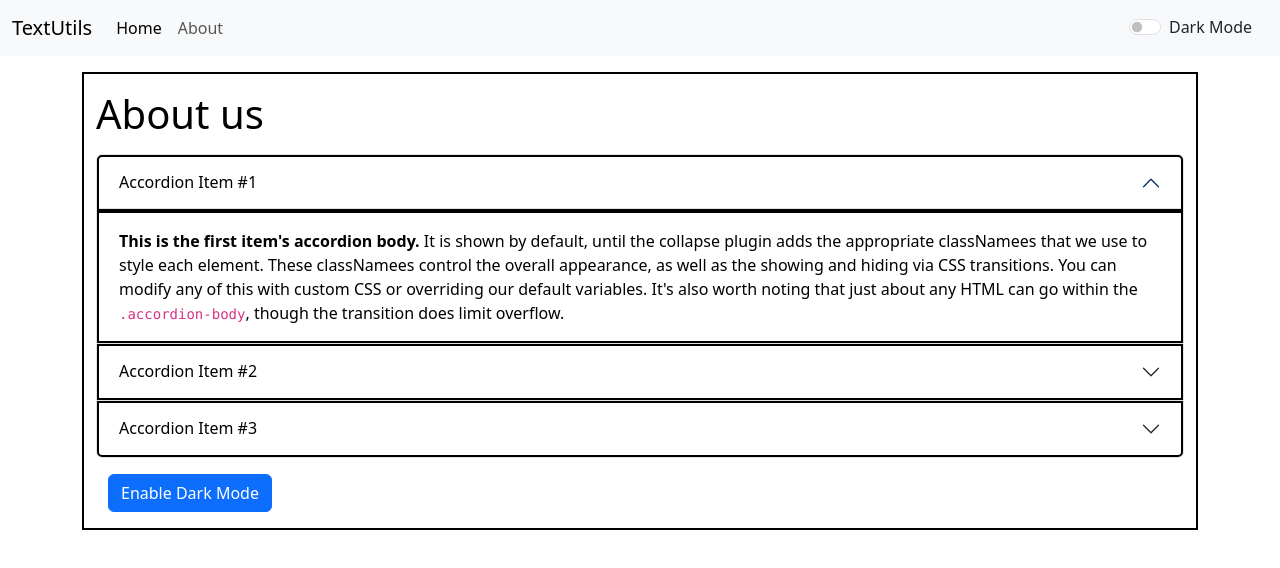
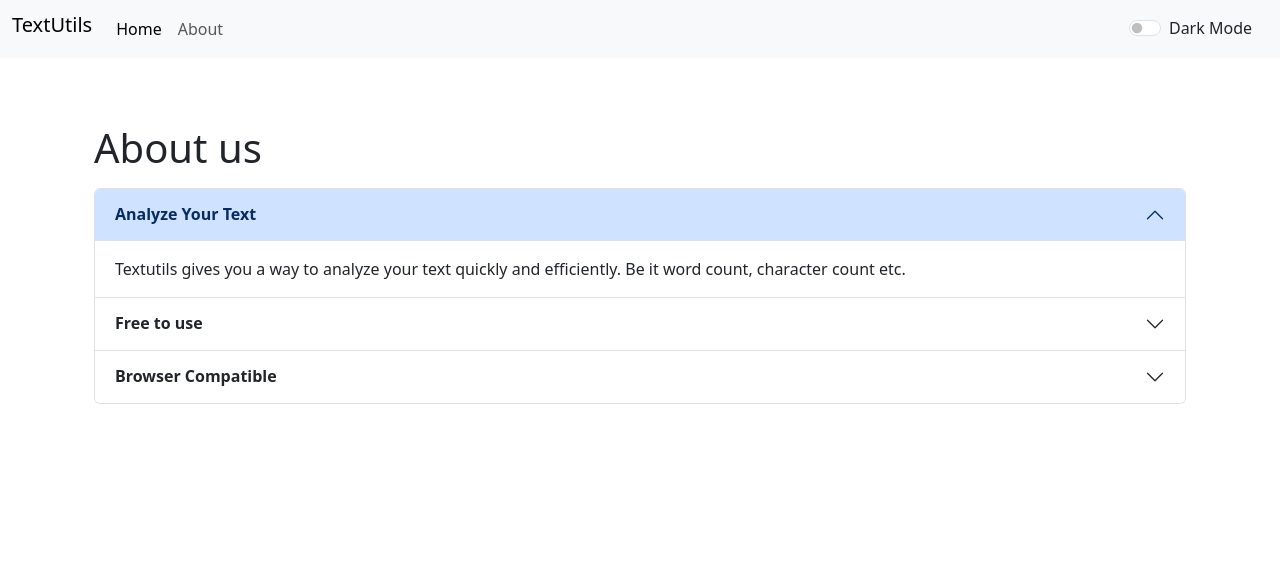
Before and after one commit to Manish-Codes-00/TextUtils, a React (Vite) app: page /About in a window 1280 px wide. Shown: the top 568 px of the page. Built offline with nearby package versions, Linux system fonts and the light colour scheme.

Commit message:
Added About Section and Fixed errors

```diff
--- a/package.json
+++ b/package.json
@@ -1,4 +1,5 @@
 {
+
   "name": "react-first",
   "private": true,
   "version": "0.0.0",
--- a/src/App.jsx
+++ b/src/App.jsx
@@ -44,14 +44,12 @@
       <Alert alert={alert} />
       <div className="container">
       <Routes>
-            <Route exact path="/About" element={<About />}>
-            </Route>
-            <Route exact path="/Home" element={<TextForm heading="Enter text to analyze"  mode={mode} showAlert={showAlert} />}>
-            </Route>
-          </Routes>
+            <Route exact path="/" element={<TextForm heading="Enter text to analyze"  mode={mode} showAlert={showAlert} />} />
+            <Route exact path="/About" element={<About />} />
+      </Routes>
       </div>
       </Router>
     </>
-  );
+  )
 }
 export default App;
--- a/src/Components/About.jsx
+++ b/src/Components/About.jsx
@@ -1,74 +1,47 @@
 import React,{useState} from 'react'
 
 export default function About(){
-    const [myStyle,setStyle]=useState({
-        color:'black',
-        backgroundColor:'white',
-        border:'2px solid black'
-    })
-    const [btnText,setText]=useState("Enable Dark Mode");
-    const toggleStyle=()=>{
-        if (myStyle.color=='#17283a') {
-            setStyle({
-                color:'white',
-                backgroundColor:'#17283a',
-                border:'1px solid white',
-            })
-            setText("Enable Light Mode")
-        }
-        else{
-            setStyle({
-                color:'#17283a',
-                backgroundColor:'white',
-                // border:'2px solid black'
-            })
-            setText("Enable Dark Mode")
-        }
-    }
     return (
-        <div className='container my-3' style={myStyle}>
+        <div className='container my-3'>
             <h1 className='my-3'>About us</h1>
     <div className="accordion" id="accordionExample" >
   <div className="accordion-item">
     <h2 className="accordion-header" id="headingOne">
-      <button className="accordion-button" style={myStyle} type="button" data-bs-toggle="collapse" data-bs-target="#collapseOne" aria-expanded="true" aria-controls="collapseOne">
-        Accordion Item #1
+      <button className="accordion-button" type="button" data-bs-toggle="collapse" data-bs-target="#collapseOne" aria-expanded="true" aria-controls="collapseOne">
+        <strong> Analyze Your Text </strong>
       </button>
     </h2>
     <div id="collapseOne" className="accordion-collapse collapse show" aria-labelledby="headingOne" data-bs-parent="#accordionExample">
-      <div className="accordion-body" style={myStyle}>
-        <strong>This is the first item's accordion body.</strong> It is shown by default, until the collapse plugin adds the appropriate classNamees that we use to style each element. These classNamees control the overall appearance, as well as the showing and hiding via CSS transitions. You can modify any of this with custom CSS or overriding our default variables. It's also worth noting that just about any HTML can go within the <code>.accordion-body</code>, though the transition does limit overflow.
+      <div className="accordion-body" >
+      Textutils gives you a way to analyze your text quickly and efficiently. Be it word count, character count etc.
       </div>
     </div>
   </div>
   <div className="accordion-item">
     <h2 className="accordion-header" id="headingTwo">
-      <button className="accordion-button collapsed" style={myStyle} type="button" data-bs-toggle="collapse" data-bs-target="#collapseTwo" aria-expanded="false" aria-controls="collapseTwo">
-        Accordion Item #2
+      <button className="accordion-button collapsed" type="button" data-bs-toggle="collapse" data-bs-target="#collapseTwo" aria-expanded="false" aria-controls="collapseTwo">
+      <strong> Free to use </strong>
       </button>
     </h2>
-    <div id="collapseTwo" className="accordion-collapse collapse" style={myStyle} aria-labelledby="headingTwo" data-bs-parent="#accordionExample">
+    <div id="collapseTwo" className="accordion-collapse collapse" aria-labelledby="headingTwo" data-bs-parent="#accordionExample">
       <div className="accordion-body" >
-        <strong>This is the second item's accordion body.</strong> It is hidden by default, until the collapse plugin adds the appropriate classNamees that we use to style each element. These classNamees control the overall appearance, as well as the showing and hiding via CSS transitions. You can modify any of this with custom CSS or overriding our default variables. It's also worth noting that just about any HTML can go within the <code>.accordion-body</code>, though the transition does limit overflow.
+      TextUtils is a free character counter tool that provides instant character count & word count statistics for a given text. TextUtils reports the number of words and characters. Thus it is suitable for writing text with word/ character limit.
       </div>
     </div>
   </div>
   <div className="accordion-item">
     <h2 className="accordion-header" id="headingThree">
-      <button className="accordion-button collapsed" style={myStyle} type="button" data-bs-toggle="collapse" data-bs-target="#collapseThree" aria-expanded="false" aria-controls="collapseThree">
-        Accordion Item #3
+      <button className="accordion-button collapsed"  type="button" data-bs-toggle="collapse" data-bs-target="#collapseThree" aria-expanded="false" aria-controls="collapseThree">
+      <strong>Browser Compatible </strong>
       </button>
     </h2>
     <div id="collapseThree" className="accordion-collapse collapse" aria-labelledby="headingThree" data-bs-parent="#accordionExample">
-      <div className="accordion-body" style={myStyle}>
-        <strong>This is the third item's accordion body.</strong> It is hidden by default, until the collapse plugin adds the appropriate classNamees that we use to style each element. These classNamees control the overall appearance, as well as the showing and hiding via CSS transitions. You can modify any of this with custom CSS or overriding our default variables. It's also worth noting that just about any HTML can go within the <code>.accordion-body</code>, though the transition does limit overflow.
+      <div className="accordion-body" >
+      This word counter software works in any web browsers such as Chrome, Firefox, Internet Explorer, Safari, Opera. It suits to count characters in facebook, blog, books, excel document, pdf document, essays, etc.
       </div>
     </div>
   </div>
 </div>
-<div className="container my-3">
-<button onClick={toggleStyle} type='button' className='btn btn-primary'>{btnText}</button>
-</div>
     </div>
 );
 }
--- a/src/Components/Alert.jsx
+++ b/src/Components/Alert.jsx
@@ -5,8 +5,10 @@
         return lower.charAt(0).toUpperCase()+lower.slice(1);
     }
   return (
-    props.alert && <div class={`alert alert-${props.alert.type} alert-dismissible fade show`} role="alert">
+    <div  style={{height:'50px'}}>
+    {props.alert && <div className={`alert alert-${props.alert.type} alert-dismissible fade show`} role="alert">
       <strong>{Capitalize(props.alert.type)}: </strong>{props.alert.msg}
+    </div>}
     </div>
   );
 }
--- a/src/Components/Navigation.jsx
+++ b/src/Components/Navigation.jsx
@@ -5,14 +5,14 @@
   return (
     <nav className={`navbar navbar-expand-lg  navbar-${props.mode} bg-${props.mode}`}>
   <div className="container-fluid">
-    <Link className="navbar-brand" to="#">{props.title}</Link>
+    <h1 className="navbar-brand" >{props.title}</h1>
     <button className="navbar-toggler btn-secondary" type="button" data-bs-toggle="collapse" data-bs-target="#navbarSupportedContent" aria-controls="navbarSupportedContent" aria-expanded="false" aria-label="Toggle navigation">
       <span className="navbar-toggler-icon"></span>
     </button>
     <div className="collapse navbar-collapse" id="navbarSupportedContent">
       <ul className="navbar-nav me-auto mb-2 mb-lg-0">
         <li className="nav-item">
-          <Link className="nav-link active" aria-current="page" to="/Home">Home</Link>
+          <Link className="nav-link active" aria-current="page" to="./">Home</Link>
         </li>
         <li className="nav-item">
           <Link className="nav-link" to="/About">{props.About}</Link>
@@ -29,11 +29,11 @@
   )
 }
 
-Navigation.propTypes={
-    title: PropTypes.string.isRequired,
-    About: PropTypes.string.isRequired
-}
-Navigation.defaultProps={
-    title:"Set title here",
-    About:"About us here"
-}
+// Navigation.propTypes={
+//     title: PropTypes.string.isRequired,
+//     About: PropTypes.string.isRequired
+// }
+// Navigation.defaultProps={
+//     title:"Set title here",
+//     About:"About us here"
+// }
--- a/src/Components/TextForm.jsx
+++ b/src/Components/TextForm.jsx
@@ -43,17 +43,17 @@
     <h1>{props.heading}</h1>
   <textarea className="form-control" value={text} style={{backgroundColor:props.mode==='dark'?'#17283a':'white', color:props.mode==='light'?'black':'white'}} onChange={handleOnChange} id="myBox" rows="8"></textarea>
 </div>
-<button className="btn btn-primary mx-2 btn-secondary"  onClick={handleUpClick}>Convert To UpperCase</button>
-<button className="btn btn-primary mx-2 btn-secondary"  onClick={handleDownClick}>Convert To LowerCase</button>
-<button className="btn btn-primary mx-2 btn-secondary"  onClick={handleClearClick}>Clear Text</button>
-<button className="btn btn-primary mx-2 btn-secondary"  onClick={handleCopyClick}>Copy Text</button>
-<button className="btn btn-primary mx-2 btn-secondary"  onClick={handleExtraSpace}>Remove Extra Spaces</button>
+<button className="btn btn-primary mx-1 my-1 btn-secondary"  onClick={handleUpClick}>Convert To UpperCase</button>
+<button className="btn btn-primary mx-1 my-1 btn-secondary"  onClick={handleDownClick}>Convert To LowerCase</button>
+<button className="btn btn-primary mx-1 my-1 btn-secondary"  onClick={handleClearClick}>Clear Text</button>
+<button className="btn btn-primary mx-1 my-1 btn-secondary"  onClick={handleCopyClick}>Copy Text</button>
+<button className="btn btn-primary mx-1 my-1 btn-secondary"  onClick={handleExtraSpace}>Remove Extra Spaces</button>
 </div>
     <div className={`container my-2 text-${props.mode==='light'?'dark':'light'}`}>
     <h1>your text summary
     </h1>
     <p>
-    {text.split(" ").length} words and characters  {text.length}
+    {text.split(" ").filter((element)=>{return element.length!==0}).length} words and characters  {text.length}
     </p>
     <p>time to read the text: {0.008* text.split(" ").length} minutes.</p>
     <h3>Preview</h3>
```
